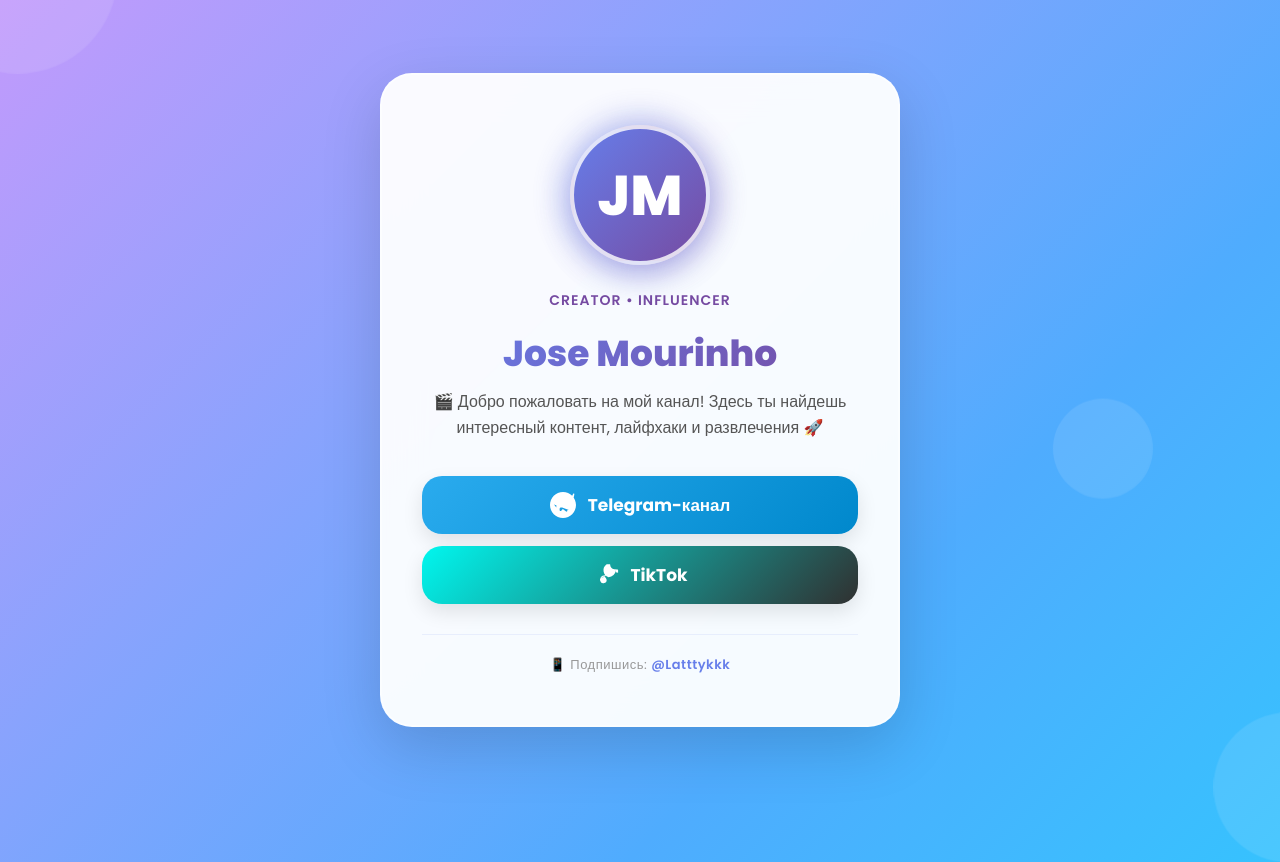
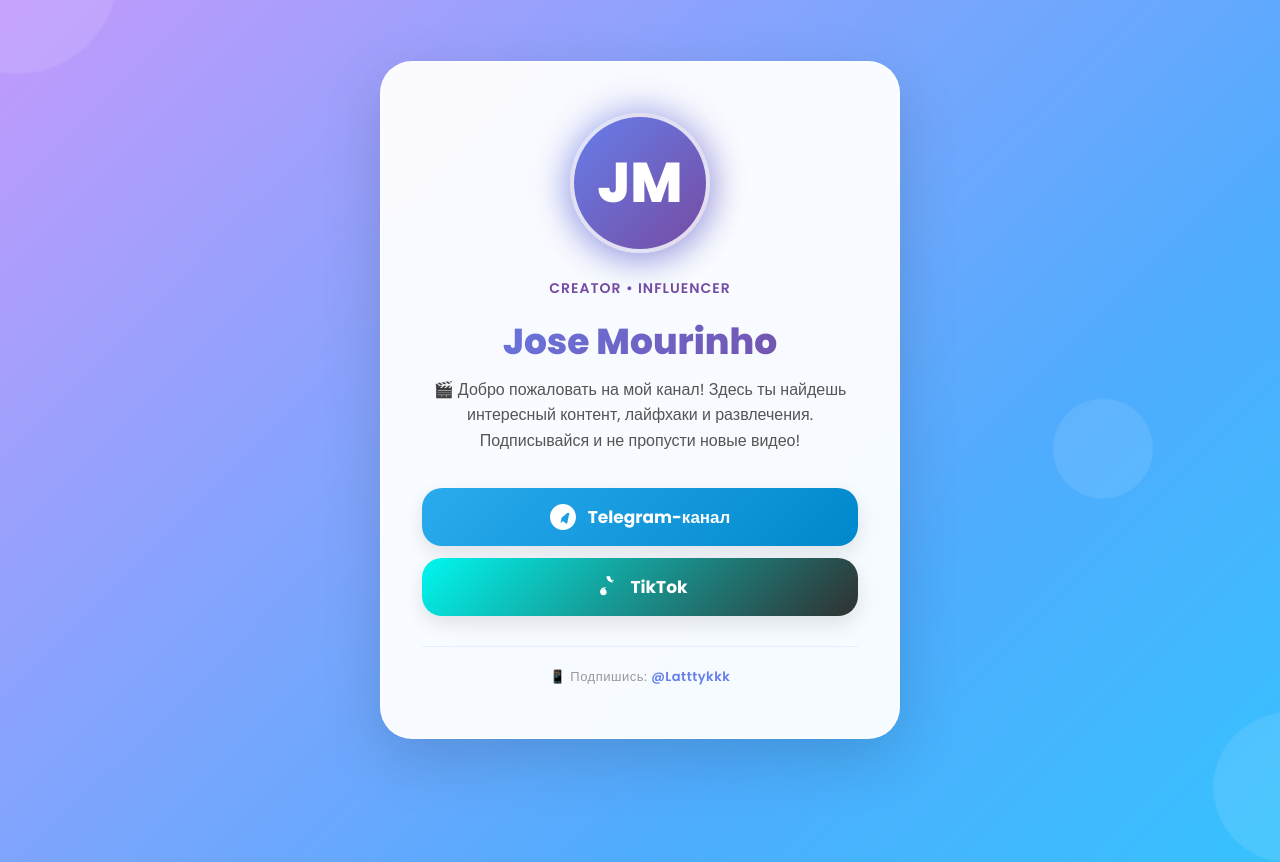
Before and after one commit to Ultraaaas/bio-jose, a plain HTML site: page index.html in a window 1280 px wide. Shown: the top 862 px of the page. Drawn offline with Linux system fonts and the light colour scheme.

Commit message:
✅ Обновление кэша GitHub Pages - исправление незавершённого контента и SVG

```diff
--- a/index.html
+++ b/index.html
@@ -327,20 +327,20 @@
             <!-- ОСНОВНАЯ ИНФОРМАЦИЯ -->
             <div class="title">Creator • Influencer</div>
             <h1 class="name">Jose Mourinho</h1>
-            <p class="bio-text">🎬 Добро пожаловать на мой канал! Здесь ты найдешь интересный контент, лайфхаки и развлечения 🚀</p>
+            <p class="bio-text">🎬 Добро пожаловать на мой канал! Здесь ты найдешь интересный контент, лайфхаки и развлечения. Подписывайся и не пропусти новые видео!</p>
 
             <!-- КНОПКИ ССЫЛОК -->
             <div class="links">
                 <a class="link-btn telegram" href="https://t.me/+7cLiJdIsAN8yNTIy" target="_blank" rel="noopener">
                     <svg class="icon" viewBox="0 0 24 24" fill="white" xmlns="http://www.w3.org/2000/svg">
-                        <path d="M12 0C5.373 0 0 5.373 0 12s5.373 12 12 12 12-5.373 12-12S18.627 0 12 0zm5.894 8.221l-1.97 9.28c-.145.658-.537.818-1.084.508l-3-2.21-1.446 1.394c-.16.16-.295.295-.605.295-.506 0-.917-.413-.917-.918v-1.397l5.708-7.133c.145-.145.072-.362-.145-.362-.145 0-.29.073-.435.218l-7.056 4.462-.072-3.415c0-.29-.217-.507-.507-.507-.29 0-.507.217-.507.507v5.346L2.635 10.167c-.29-.145-.507 0-.507.29 0 .217.145.362.435.507l16.06 6.188c.29.145.58 0 .725-.29l3.06-14.426c.145-.58-.072-1.015-.507-1.015-.217 0-.435.145-.58.362z" />
+                        <path d="M12 0C5.373 0 0 5.373 0 12s5.373 12 12 12 12-5.373 12-12S18.627 0 12 0zm5.894 8.221l-1.97 9.28c-.145.658-.537.818-1.084.508l-3-2.21-1.446 1.394c-.16.16-.295.295-.605.2l.92-4.603.003-.005 5.182-4.374z"/>
                     </svg>
                     Telegram-канал
                 </a>
 
                 <a class="link-btn tiktok" href="https://www.tiktok.com/@jose_mourinho108" target="_blank" rel="noopener">
                     <svg class="icon" viewBox="0 0 24 24" fill="white" xmlns="http://www.w3.org/2000/svg">
-                        <path d="M19.59 6.69a4.83 4.83 0 0 1-3.77-4.25V2h-3.45v13.67a2.89 2.89 0 0 1-5.66 1.94 2.89 2.89 0 0 1 5.66-1.94v-3.4a6.6 6.6 0 0 0-5.66 1.94 6.6 6.6 0 0 0 5.66-1.94V2.4a6.6 6.6 0 0 0 1.94 11.6 6.6 6.6 0 0 0 6.59-6.59V9.46a8.45 8.45 0 0 0 2.26.42V7.07a4.28 4.28 0 0 1-.6-.05z" />
+                        <path d="M19.59 6.69a4.83 4.83 0 0 1-3.77-4.25V2h-3.45v13.67a2.89 2.89 0 0 1-5.66 1.94 2.89 2.89 0 0 1 5.66-1.94v-3.4a6.6 6.6 0 0 0-5.66 1.94 6.6 6.6 0 0 0 5.66-1.94V2.4a6.6 6.6 0 0 0 5.66 5.66v-3.2z"/>
                     </svg>
                     TikTok
                 </a>
```
